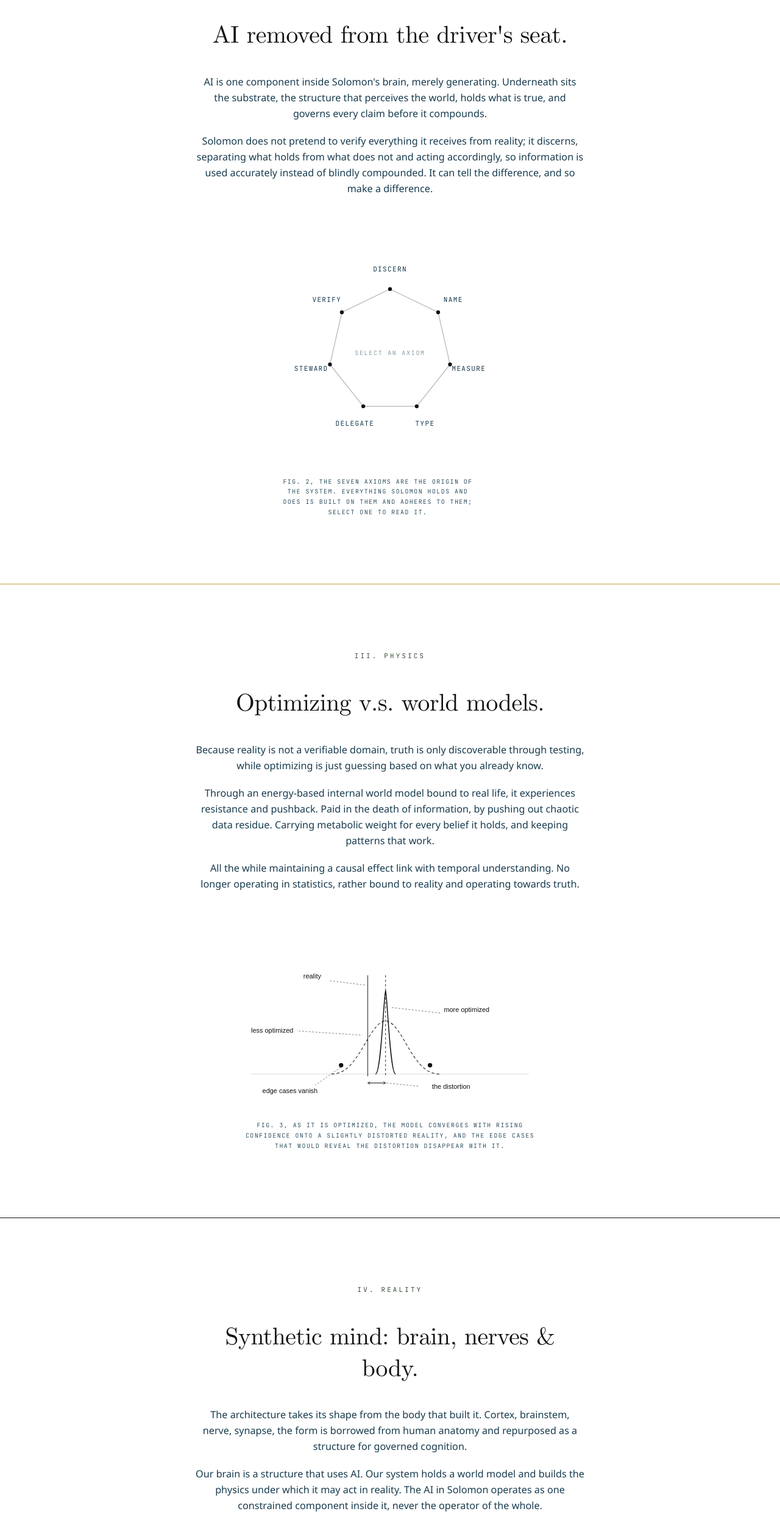
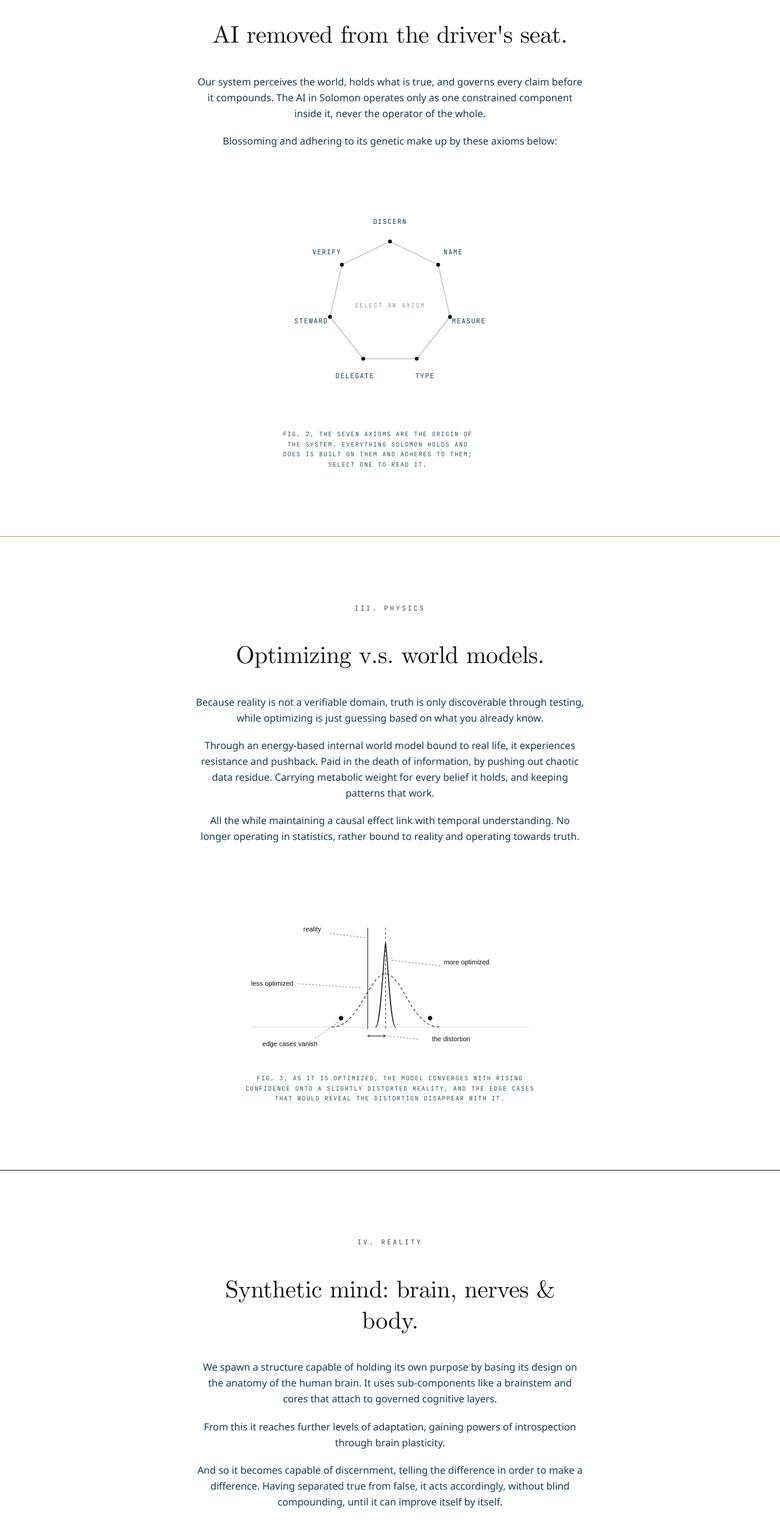
Before and after one commit to MassimoConstantine/Solomon-Website, a Next.js app: page / in a window 1280 px wide. Shown: the part 3620-6125 px from the top of the page at 61% size. Built offline with nearby package versions, Linux system fonts and the light colour scheme.

Commit message:
Sections II, IV, V: rewrite copy
Co-Authored-By: Claude Opus 4.8 (1M context) <noreply@anthropic.com>

```diff
--- a/app/page.tsx
+++ b/app/page.tsx
@@ -373,15 +373,12 @@ export default function Home() {
           </h2>
           <div className="section-body reveal reveal-delay-2">
             <p>
-              AI is one component inside Solomon&apos;s brain, merely generating. Underneath
-              sits the substrate, the structure that perceives the world, holds what is
-              true, and governs every claim before it compounds.
+              Our system perceives the world, holds what is true, and governs every claim
+              before it compounds. The AI in Solomon operates only as one constrained
+              component inside it, never the operator of the whole.
             </p>
             <p>
-              Solomon does not pretend to verify everything it receives from reality; it
-              discerns, separating what holds from what does not and acting accordingly, so
-              information is used accurately instead of blindly compounded. It can tell the
-              difference, and so make a difference.
+              Blossoming and adhering to its genetic make up by these axioms below:
             </p>
           </div>
 
@@ -503,18 +500,18 @@ export default function Home() {
           </h2>
           <div className="section-body reveal reveal-delay-2">
             <p>
-              The architecture takes its shape from the body that built it. Cortex, brainstem,
-              nerve, synapse, the form is borrowed from human anatomy and repurposed as
-              a structure for governed cognition.
+              We spawn a structure capable of holding its own purpose by basing its design on
+              the anatomy of the human brain. It uses sub-components like a brainstem and cores
+              that attach to governed cognitive layers.
             </p>
             <p>
-              Our brain is a structure that uses AI. Our system holds a world model and builds
-              the physics under which it may act in reality. The AI in Solomon operates as
-              one constrained component inside it, never the operator of the whole.
+              From this it reaches further levels of adaptation, gaining powers of introspection
+              through brain plasticity.
             </p>
             <p>
-              A structured foundation where generation can exist, because the nerves bridge it
-              to the truth. The body acts only within laws the brain enforces.
+              And so it becomes capable of discernment, telling the difference in order to make
+              a difference. Having separated true from false, it acts accordingly, without blind
+              compounding, until it can improve itself by itself.
             </p>
           </div>
 
@@ -541,19 +538,19 @@ export default function Home() {
           </h2>
           <div className="section-body reveal reveal-delay-2">
             <p>
-              Solomon adapts and recursively learns by closing the loop between itself and
-              reality. Each cycle teaches the next, and each cycle inherits only what was
-              true.
+              The only way to compound sustainably to avoid model collapse and rot is to
+              adaptively work with reality and inherit what is true.
             </p>
             <p>
-              Compounding of truth and verified information makes the system sustainable
-              and incapable of the same collapses as other AIs.
+              Seeing that it is inexhaustible and difficult to verify, the system gains
+              variance and richness in patterns, by being continually fed fresh ones.
             </p>
             <p>
-              Truth accumulates in the substrate. Pattern richness deepens, routing
-              precision sharpens, reasoning capacity grows, and contextual intelligence
-              gets exponentially stronger with every cycle it runs. Ezer compounds
-              against this substrate, not against itself.
+              Exponentially strengthening contextual intelligence by accumulating truth to
+              more precisely route information and sharpen reasoning.
+            </p>
+            <p>
+              Not from itself, but from the world.
             </p>
           </div>
 
```
